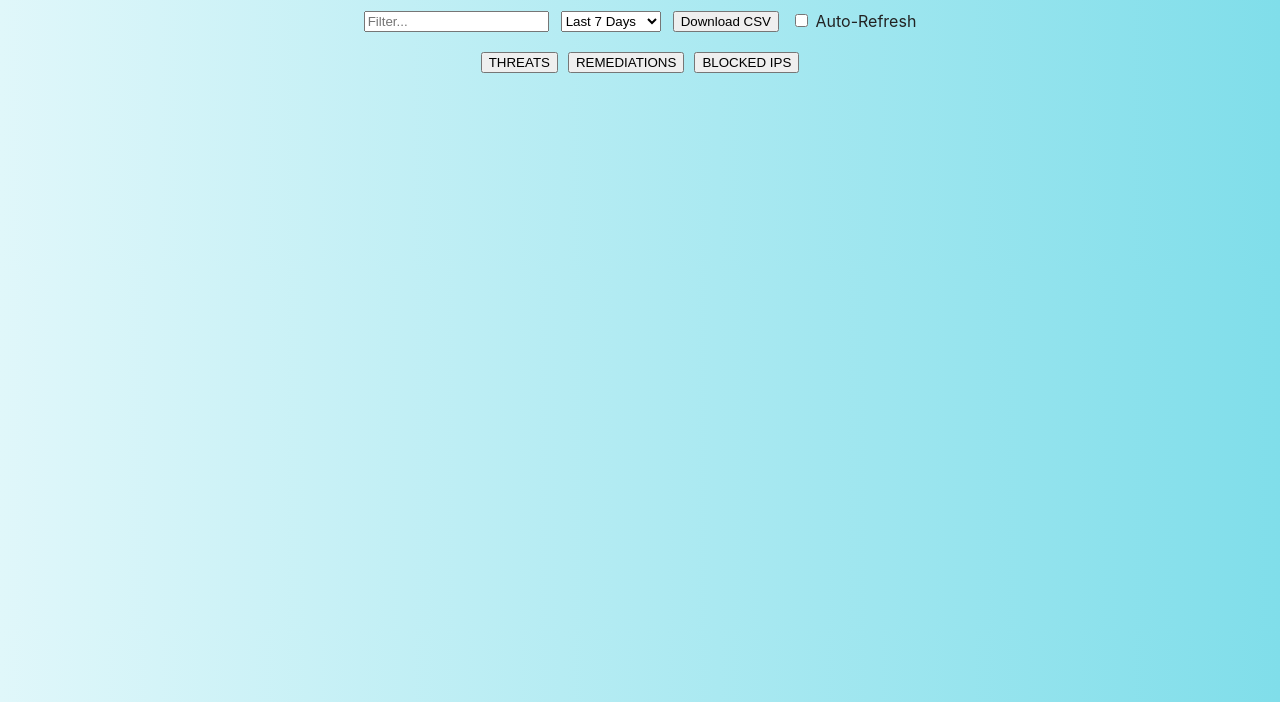
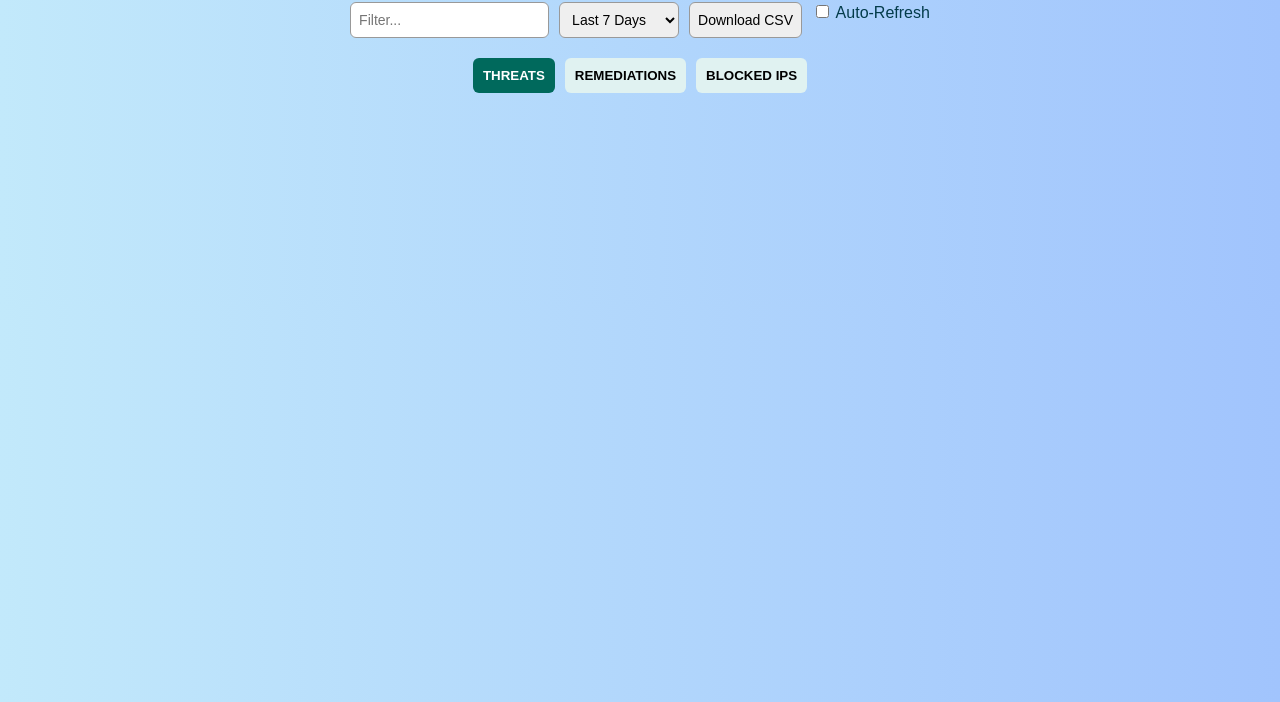
Before and after one commit to enweremo/soar-dashboard, a plain HTML site: page index.html in a window 1280 px wide. Shown: the part 98-800 px from the top of the page. Drawn offline with nearby package versions, Linux system fonts and the light colour scheme.

Commit message:
Update style.css

```diff
--- a/style.css
+++ b/style.css
@@ -1,18 +1,18 @@
 body {
+  font-family: Arial, sans-serif;
   margin: 0;
-  font-family: 'Inter', sans-serif;
-  background: linear-gradient(to right, #e0f7fa, #80deea);
-  color: #222;
-  padding: 20px;
+  background: linear-gradient(to right, #c2e9fb, #a1c4fd);
+  color: #033b4a;
 }
 
-header {
-  text-align: center;
-  margin-bottom: 20px;
+.container {
+  padding: 20px;
+  max-width: 1200px;
+  margin: auto;
 }
 
 h1 {
-  font-size: 2.2rem;
+  text-align: center;
   color: #004d40;
 }
 
@@ -20,63 +20,63 @@ h1 {
   display: flex;
   flex-wrap: wrap;
   justify-content: center;
-  gap: 12px;
-  margin-top: 10px;
+  gap: 10px;
+  margin-bottom: 20px;
 }
 
-#filterInput, #daySelect, #downloadBtn {
-  padding: 10px;
-  font-size: 1rem;
-  border-radius: 8px;
-  border: 1px solid #00838f;
-}
-
-#downloadBtn {
-  background: #00796b;
-  color: white;
-  border: none;
+.controls input, .controls select, .controls button {
+  padding: 8px;
+  font-size: 14px;
+  border-radius: 6px;
+  border: 1px solid #999;
 }
 
 .tabs {
   display: flex;
   justify-content: center;
-  margin: 20px 0;
   gap: 10px;
+  margin-bottom: 10px;
 }
 
-.tab {
-  padding: 10px 20px;
+.tab-button {
+  padding: 10px;
+  font-weight: bold;
+  border-radius: 6px;
   border: none;
-  border-radius: 6px;
-  font-weight: bold;
+  background-color: #e0f2f1;
   cursor: pointer;
-  background-color: #ffffff;
-  color: #00796b;
-  box-shadow: 0 2px 6px rgba(0,0,0,0.15);
 }
 
-.tab.active {
-  background-color: #00796b;
+.tab-button.active {
+  background-color: #00695c;
   color: white;
 }
 
-.chart-grid {
-  display: grid;
-  grid-template-columns: repeat(auto-fit, minmax(300px, 1fr));
-  gap: 20px;
+.chart-container {
+  display: flex;
+  justify-content: space-around;
+  flex-wrap: wrap;
   margin-bottom: 30px;
 }
 
-#cardList {
-  display: grid;
-  grid-template-columns: repeat(auto-fit, minmax(280px, 1fr));
-  gap: 20px;
+canvas {
+  max-width: 48%;
+  max-height: 400px;
+}
+
+.card-container {
+  display: flex;
+  flex-wrap: wrap;
+  gap: 10px;
+  justify-content: center;
 }
 
 .card {
   background: white;
-  border-left: 5px solid #00796b;
   border-radius: 10px;
-  padding: 18px;
-  box-shadow: 0 4px 12px rgba(0, 0, 0, 0.1);
+  box-shadow: 0 2px 6px rgba(0,0,0,0.1);
+  padding: 15px;
+  max-width: 250px;
+  word-wrap: break-word;
+  font-size: 14px;
 }
```
